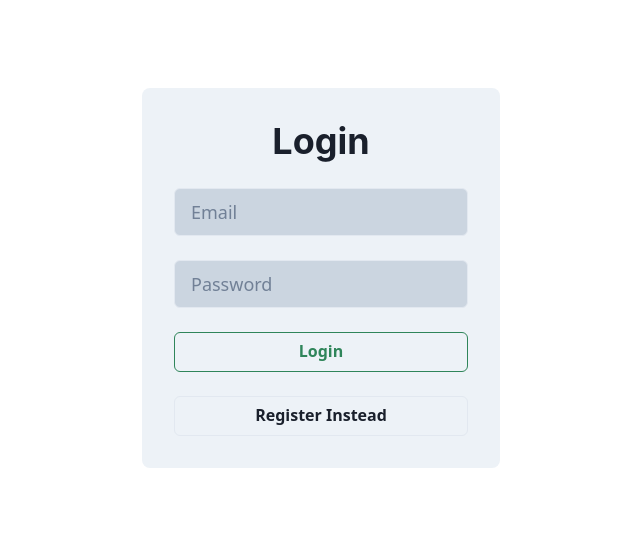
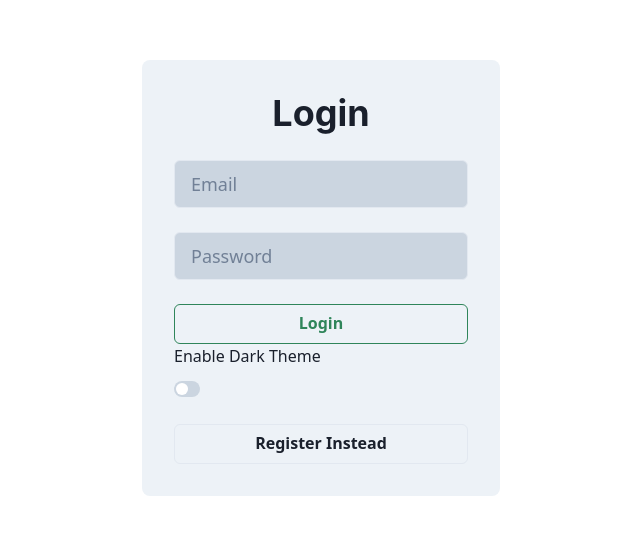
Before and after one commit to KennedyMungai/fullstack_todo_frontend, a Next.js app: page /auth/login in a window 1280 px wide. Shown: the part 122-656 px from the top of the page, without its empty margins (319-959 px from the left). Built offline with nearby package versions, Linux system fonts and the light colour scheme.

Commit message:
Added a theme toggler in between the two buttons

```diff
--- a/src/components/auth/Login.tsx
+++ b/src/components/auth/Login.tsx
@@ -10,6 +10,7 @@ import {
 } from '@chakra-ui/react'
 import Link from 'next/link'
 import { useForm } from 'react-hook-form'
+import ThemeToggler from '../theme/themeToggler'
 
 interface Credentials {
 	email: string
@@ -85,6 +86,7 @@ const Login = () => {
 					>
 						<Link href='/auth/login'>Login</Link>
 					</Button>
+					<ThemeToggler showLabel={true} />
 					<Button
 						w={'100%'}
 						mt={6}
```
